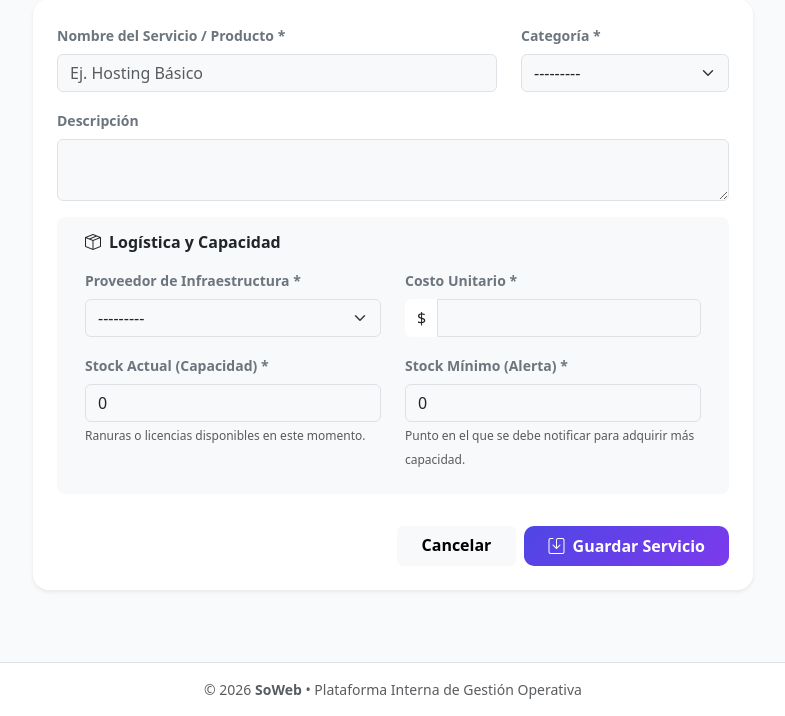
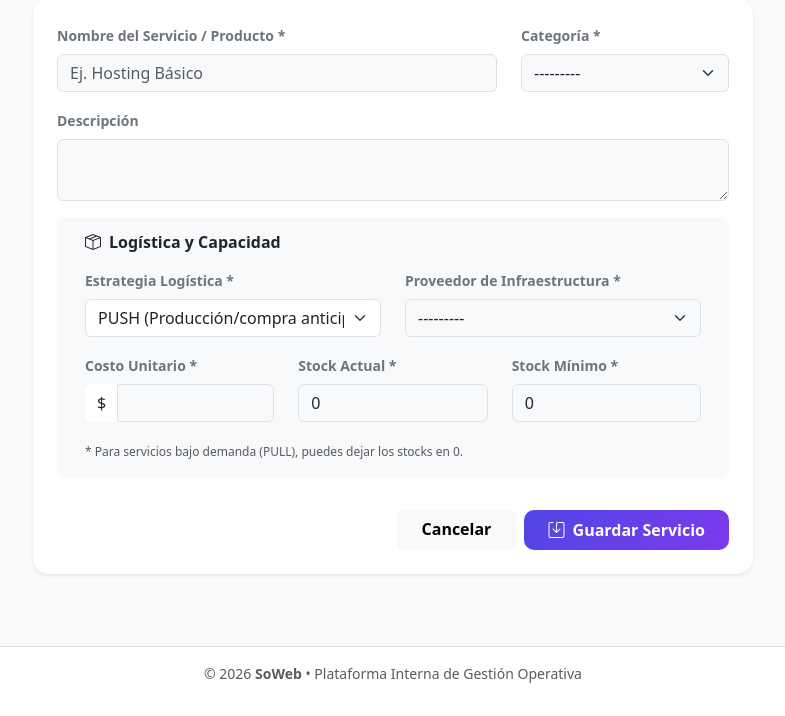
Before and after one commit to NozomiTGL/SoWeb, a Django app: page /scm/productos/nuevo/ in a window 1280 px wide. Shown: the part 205-921 px from the top of the page, without its empty margins (247-1032 px from the left). After the commit the page ends 888 px from the top, so only its background shows below. Run offline with Django 5.2, Linux system fonts and the light colour scheme; the visitor is signed in with stand-in values (Sample User, id 1); data that the repository does not hold is empty.

Commit message:
Se agregó el campo de estrategia relacionado al apartado de pull y push para el correcto funcionamiento del formulario de registrar servicio/producto

```diff
--- a/scm/templates/scm/form_producto.html
+++ b/scm/templates/scm/form_producto.html
@@ -13,6 +13,18 @@
             <div class="card soweb-card border-0 shadow-sm rounded-4 p-4">
                 <form method="post">
                     {% csrf_token %}
+
+                    <!-- BLOQUE DE ERRORES (Te avisará si te falta algo) -->
+                    {% if form.errors %}
+                        <div class="alert alert-danger shadow-sm border-0 rounded-4 mb-4">
+                            <h6 class="fw-bold mb-2"><i class="bi bi-exclamation-triangle-fill me-2"></i>Revisa los siguientes campos:</h6>
+                            <ul class="mb-0 small">
+                                {% for field, errors in form.errors.items %}
+                                    <li><strong>{{ field }}:</strong> {{ errors|striptags }}</li>
+                                {% endfor %}
+                            </ul>
+                        </div>
+                    {% endif %}
 
                     <div class="row">
                         <div class="col-md-8 mb-3">
@@ -34,10 +46,16 @@
                         <h6 class="text-dark fw-bold mb-3"><i class="bi bi-box-seam me-2"></i>Logística y Capacidad</h6>
 
                         <div class="col-md-6 mb-3">
+                            <label class="form-label text-secondary fw-semibold small">Estrategia Logística *</label>
+                            {{ form.estrategia }}
+                        </div>
+
+                        <div class="col-md-6 mb-3">
                             <label class="form-label text-secondary fw-semibold small">Proveedor de Infraestructura *</label>
                             {{ form.proveedor }}
                         </div>
-                        <div class="col-md-6 mb-3">
+
+                        <div class="col-md-4 mb-2">
                             <label class="form-label text-secondary fw-semibold small">Costo Unitario *</label>
                             <div class="input-group">
                                 <span class="input-group-text border-0 bg-white">$</span>
@@ -45,15 +63,17 @@
                             </div>
                         </div>
 
-                        <div class="col-md-6 mb-2">
-                            <label class="form-label text-secondary fw-semibold small">Stock Actual (Capacidad) *</label>
+                        <div class="col-md-4 mb-2">
+                            <label class="form-label text-secondary fw-semibold small">Stock Actual *</label>
                             {{ form.stock_actual }}
-                            <small class="text-muted" style="font-size: 0.75rem;">Ranuras o licencias disponibles en este momento.</small>
                         </div>
-                        <div class="col-md-6 mb-2">
-                            <label class="form-label text-secondary fw-semibold small">Stock Mínimo (Alerta) *</label>
+                        <div class="col-md-4 mb-2">
+                            <label class="form-label text-secondary fw-semibold small">Stock Mínimo *</label>
                             {{ form.stock_minimo }}
-                            <small class="text-muted" style="font-size: 0.75rem;">Punto en el que se debe notificar para adquirir más capacidad.</small>
+                        </div>
+
+                        <div class="col-12 mt-2">
+                            <small class="text-muted" style="font-size: 0.75rem;">* Para servicios bajo demanda (PULL), puedes dejar los stocks en 0.</small>
                         </div>
                     </div>
 
```
